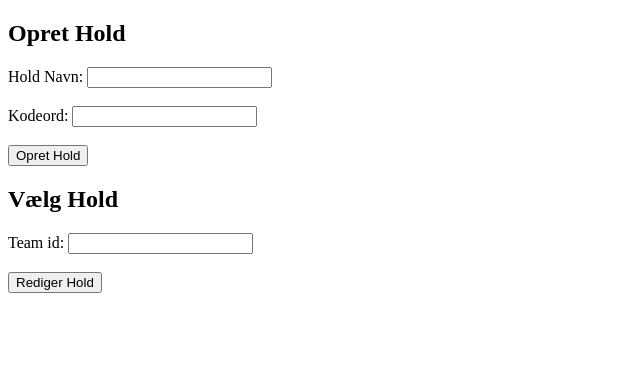
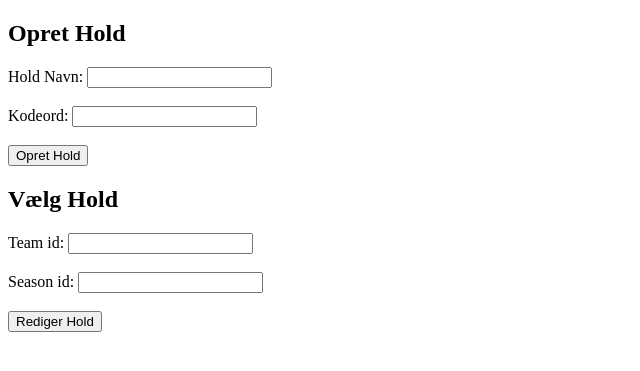
Before and after one commit to MadsRantzau49/OEB_WEBSITE, a Flask app: page / in a window 1280 px wide. Shown: the top 371 px of the page, without its empty margins (0-640 px from the left). Run offline with Flask 3, Linux system fonts and the light colour scheme.

Commit message:
en side der virker juhu

```diff
--- a/app.py
+++ b/app.py
@@ -2,6 +2,8 @@ from flask import Flask, request, redirect, url_for, render_template
 from main import update_finance
 from database.sql_runner import run_sql
 from append_data.teams import add_team
+from append_data.players import add_player
+from append_data.match import add_match
 app = Flask(__name__)
 @app.route('/')
 def home():
@@ -21,12 +23,42 @@ def create_team():
 def edit_team():
     try:
         team_id = request.form['team_id']
-        print("LOOL")
+        season = request.form['season']
         name = run_sql(f"SELECT team_name FROM teams WHERE id = {team_id}")
         players = run_sql(f"SELECT dbu_name, mobilepay_name FROM players WHERE team = {team_id}")
-        matches = run_sql(f"SELECT match_url_id FROM matches WHERE team = {team_id}")
-        print(f"id: {team_id}\nname: {name[0][0]}\nplayers: {players}\nmatches: {matches}")
-        return render_template('edit_team.html', team_id = team_id, team_name = name[0], players = players, matches = matches )
+        matches = run_sql(f"SELECT match_url_id FROM matches WHERE team = {team_id} AND season = {season}")
+        return render_template('edit_team.html', team_id = team_id, team_name = name[0], players = players, matches = matches, season=season )
+    except Exception as e:
+        print(f"error\n{e}")
+        return "An error occurred", 500
+
+@app.route('/add_player', methods=['POST'])
+def add_player_router():
+    try:
+        team_id = request.form['team_id']
+        dbu_name = request.form['player_name']
+        mobilepay_name = request.form['mobilepay_name']
+        season = request.form['season']
+        player_id = add_player(dbu_name,mobilepay_name,team_id)
+        name = run_sql(f"SELECT team_name FROM teams WHERE id = {team_id}")
+        players = run_sql(f"SELECT dbu_name, mobilepay_name FROM players WHERE team = {team_id}")
+        matches = run_sql(f"SELECT match_url_id FROM matches WHERE team = {team_id} AND season = {season}")
+        return render_template('edit_team.html', team_id = team_id, team_name = name[0], players = players, matches = matches, season=season )
+    except Exception as e:
+        print(f"error\n{e}")
+        return "An error occurred", 500
+
+@app.route('/add_match', methods=['POST'])
+def add_match_router():
+    try:
+        team_id = request.form['team_id']
+        match_url = request.form['match_url']
+        season = request.form['season']
+        match_id = add_match(match_url,team_id,season)
+        name = run_sql(f"SELECT team_name FROM teams WHERE id = {team_id}")
+        players = run_sql(f"SELECT dbu_name, mobilepay_name FROM players WHERE team = {team_id}")
+        matches = run_sql(f"SELECT match_url_id FROM matches WHERE team = {team_id} AND season = {season}")
+        return render_template('edit_team.html', team_id = team_id, team_name = name[0], players = players, matches = matches, season=season )
     except Exception as e:
         print(f"error\n{e}")
         return "An error occurred", 500
--- a/append_data/match.py
+++ b/append_data/match.py
@@ -13,13 +13,15 @@ def add_match(match_url_id,team,season):
     # Insert a new player into the players table
     cursor.execute('''
     INSERT INTO matches (match_url_id, team, match_played, season)
-    VALUES (?, ?, ?)
+    VALUES (?, ?, ?, ?)
     ''', (match_url_id, team, False, season,))
 
     # Commit the changes and close the connection
     conn.commit()
     conn.close()
     print("Match added successfully.")
+    # return match id
+    return cursor.lastrowid
 
 #find a match result ex ØB VEJGAARD: 2-1
 def find_match_result(match_url_id):
--- a/append_data/players.py
+++ b/append_data/players.py
@@ -15,3 +15,5 @@ def add_player(dbu_name, mobilepay_name, team):
     conn.commit()
     conn.close()
     print("Player added successfully.")
+    # return player id
+    return cursor.lastrowid
--- a/templates/index.html
+++ b/templates/index.html
@@ -24,6 +24,9 @@
     <form action="/edit_team" method="POST">
         <label for="team_id">Team id:</label>
         <input type="number" id="team_id" name="team_id" required><br><br>
+
+        <label for="season">Season id:</label>
+        <input type="number" id="season" name="season" required><br><br>
         <button type="submit">Rediger Hold</button>
     </form>
 
```
Also changed, not shown: templates/edit_team.html (+22 -19 lines), database/database.db.
